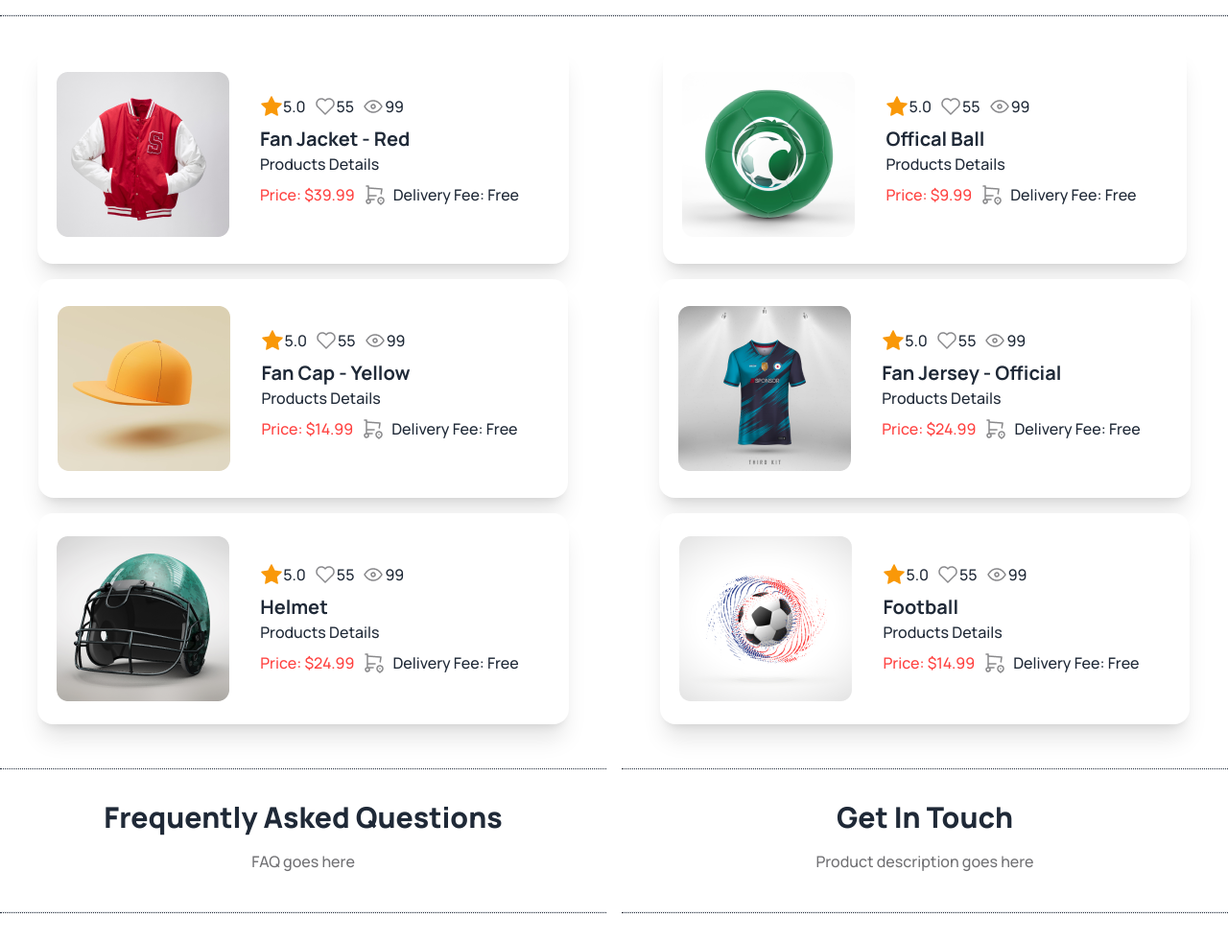
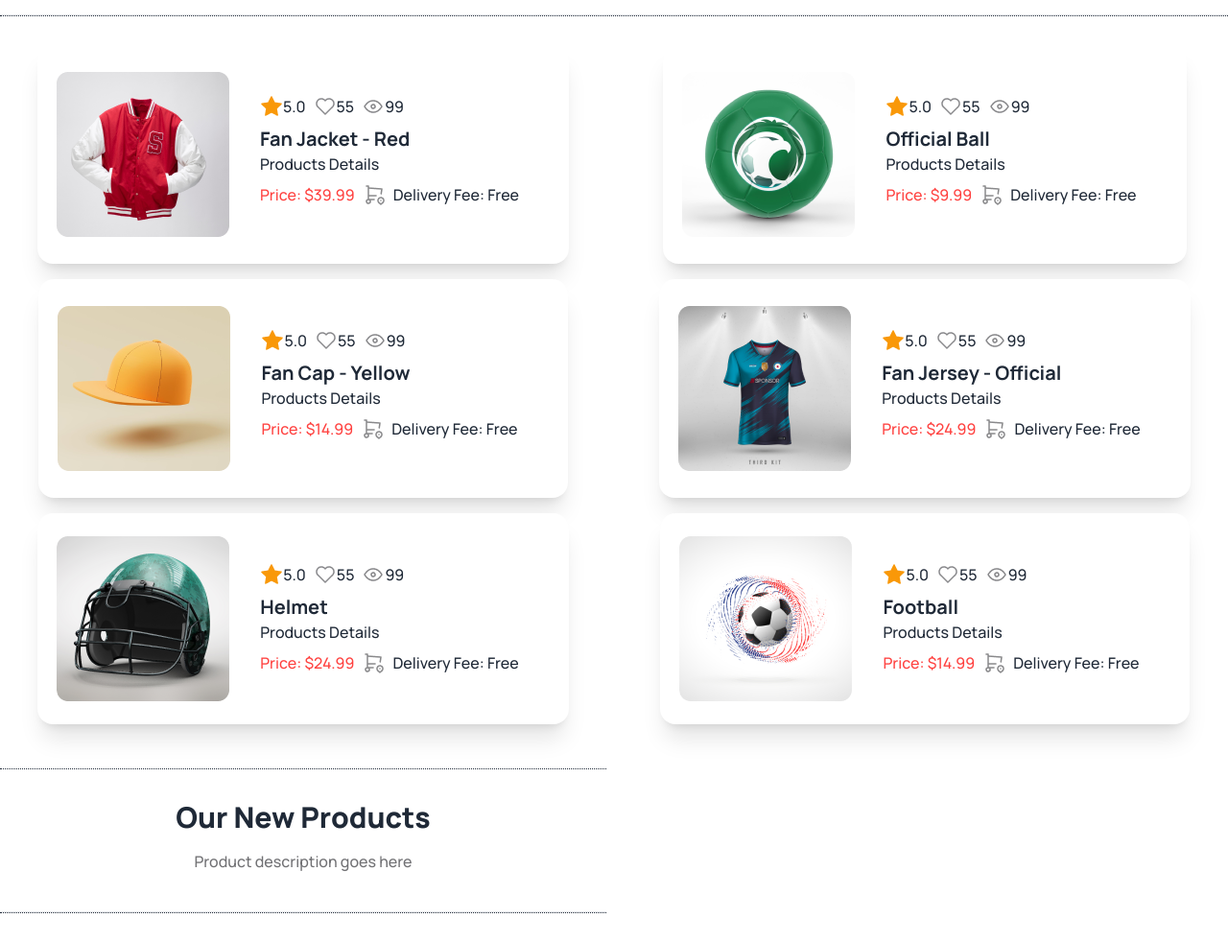
Before and after one commit to sa88ir/third-assignment, a plain HTML site: page index.html in a window 1280 px wide. Shown: the part 2460-3442 px from the top of the page at 96% size. Drawn offline with nearby package versions, Linux system fonts and the light colour scheme.

Commit message:
Spelling Corrected

```diff
--- a/index.html
+++ b/index.html
@@ -132,7 +132,7 @@
     </header>
     <main class="md:container md:mx-auto">
         <!-- Progress Bar Section Starts-->
-        <div class="section-header">
+        <div class="">
             <div>
                 <hr style="border-top: dotted 1px; margin-top: 30px;" />
                 <h2 class="text-center text-3xl font-extrabold mt-8 mb-4">Professional Hockeys Club</h2>
@@ -224,7 +224,6 @@
         <!-- Programs Section Ends-->
 
         <!-- Products Section Starts-->
-
             <div class="section-header">
                 <hr style="border-top: dotted 1px; margin-top: 30px;" />
                 <h2 class="text-center text-3xl font-extrabold mt-8 mb-4">Our New Products</h2>
@@ -285,7 +284,7 @@
                                 </div>
                         </div>
                          <div>
-                            <h2 class="card-title">Offical Ball</h2>
+                            <h2 class="card-title">Official Ball</h2>
                             <p>Products Details</p>
                          </div>
                         <div class="flex gap-2">
@@ -425,26 +424,14 @@
                   </div>
 
         </div>
-        <!-- Products Section -->
-
-        <!-- Clients Section Stars-->
-        <div class="section-header">
-            <hr style="border-top: dotted 1px; margin-top: 30px;" />
-            <h2 class="text-center text-3xl font-extrabold mt-8 mb-4">Frequently Asked Questions</h2>
-            <p class="text-center mb-10 text-[#13131899]">FAQ goes here</p>
-            <hr style="border-bottom: dotted 1px; margin-bottom: 30px;" />
-        </div>
-        <!-- Clients Section Ends-->
-
-        <!-- Get In Touch Starts -->
-        <div class="section-header">
-            <hr style="border-top: dotted 1px; margin-top: 30px;" />
-            <h2 class="text-center text-3xl font-extrabold mt-8 mb-4">Get In Touch</h2>
-            <p class="text-center mb-10 text-[#13131899]">Product description goes here</p>
-            <hr style="border-bottom: dotted 1px; margin-bottom: 30px;" />
-        </div>
-        <!-- Get In Touch Ends -->
-
+<!-- Client Section Starts -->
+<div class="section-header">
+    <hr style="border-top: dotted 1px; margin-top: 30px;" />
+    <h2 class="text-center text-3xl font-extrabold mt-8 mb-4">Our New Products</h2>
+    <p class="text-center mb-10 text-[#13131899]">Product description goes here</p>
+    <hr style="border-bottom: dotted 1px; margin-bottom: 30px;" />
+</div>
+<!-- Client Section Starts -->
     </main>
     <footer>
 
```
